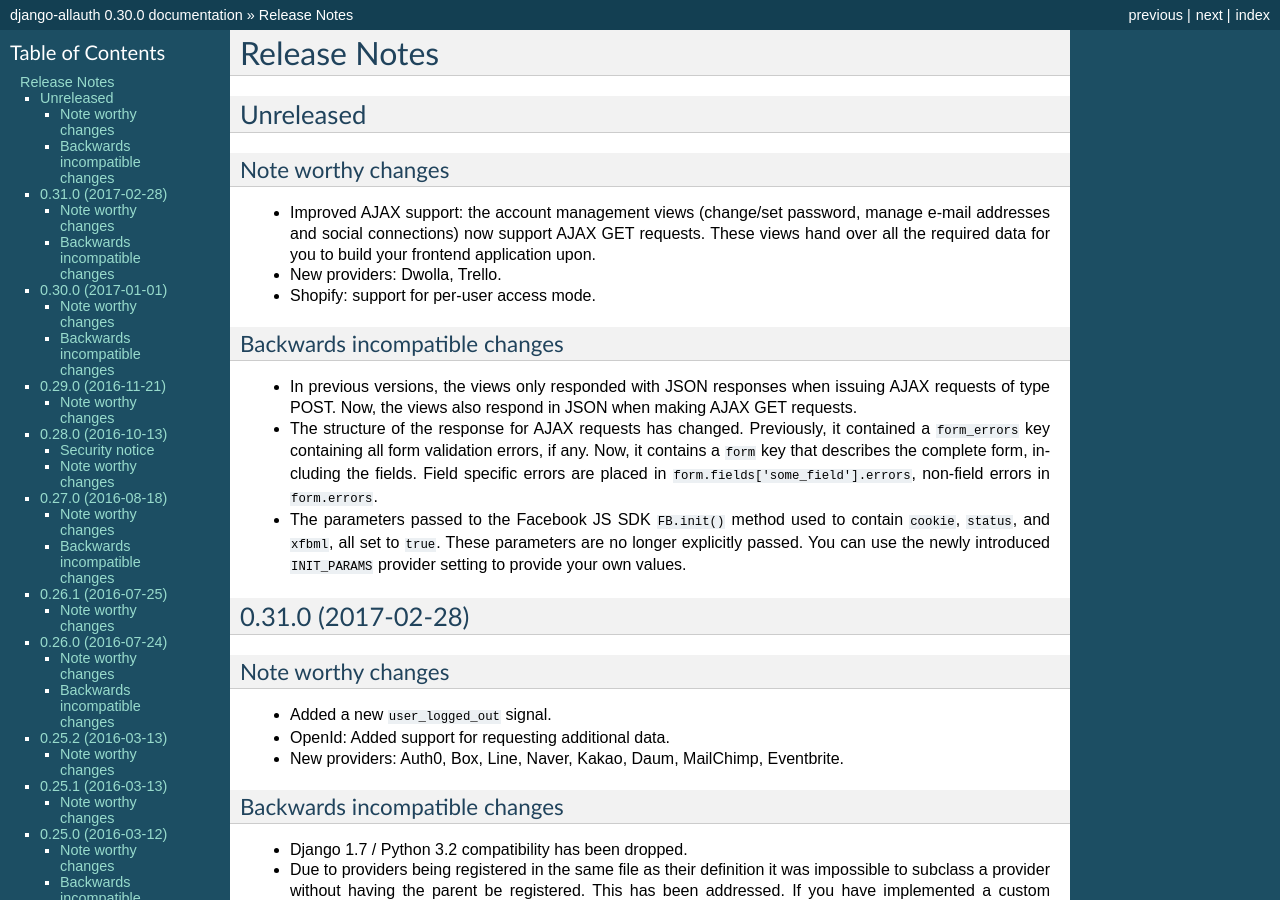
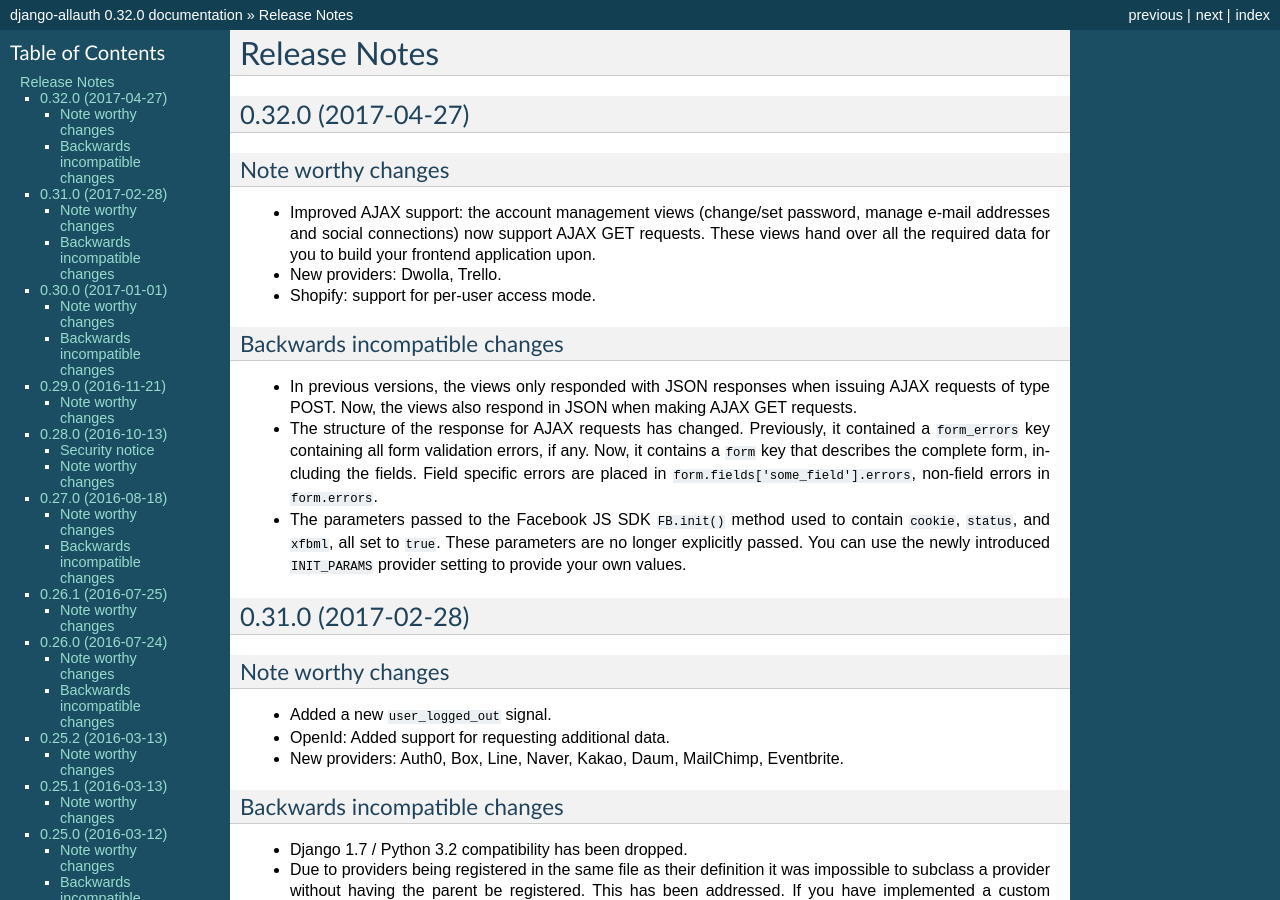
Before and after one commit to pennersr/django-allauth, a Sphinx documentation site: the page built from docs/release-notes.rst, in a window 1280 px wide and 900 px high. Built offline with Sphinx 7.4.7, drawn with Linux system fonts in a browser that asks for light colours; some of the changed text lies outside the part shown.

Commit message:
Released 0.32.0

```diff
--- a/ChangeLog.rst
+++ b/ChangeLog.rst
@@ -1,5 +1,5 @@
-Unreleased
-**********
+0.32.0 (2017-04-27)
+*******************
 
 Note worthy changes
 -------------------
--- a/allauth/__init__.py
+++ b/allauth/__init__.py
@@ -8,7 +8,7 @@
 
 """
 
-VERSION = (0, 31, 0, 'final', 0)
+VERSION = (0, 32, 0, 'final', 0)
 
 __title__ = 'django-allauth'
 __version_info__ = VERSION
--- a/docs/conf.py
+++ b/docs/conf.py
@@ -46,9 +46,9 @@ copyright = u'2017, Raymond Penners'
 # built documents.
 #
 # The short X.Y version.
-version = '0.30.0'
+version = '0.32.0'
 # The full version, including alpha/beta/rc tags.
-release = '0.30.0'
+release = '0.32.0'
 
 # The language for content autogenerated by Sphinx. Refer to documentation
 # for a list of supported languages.
```
